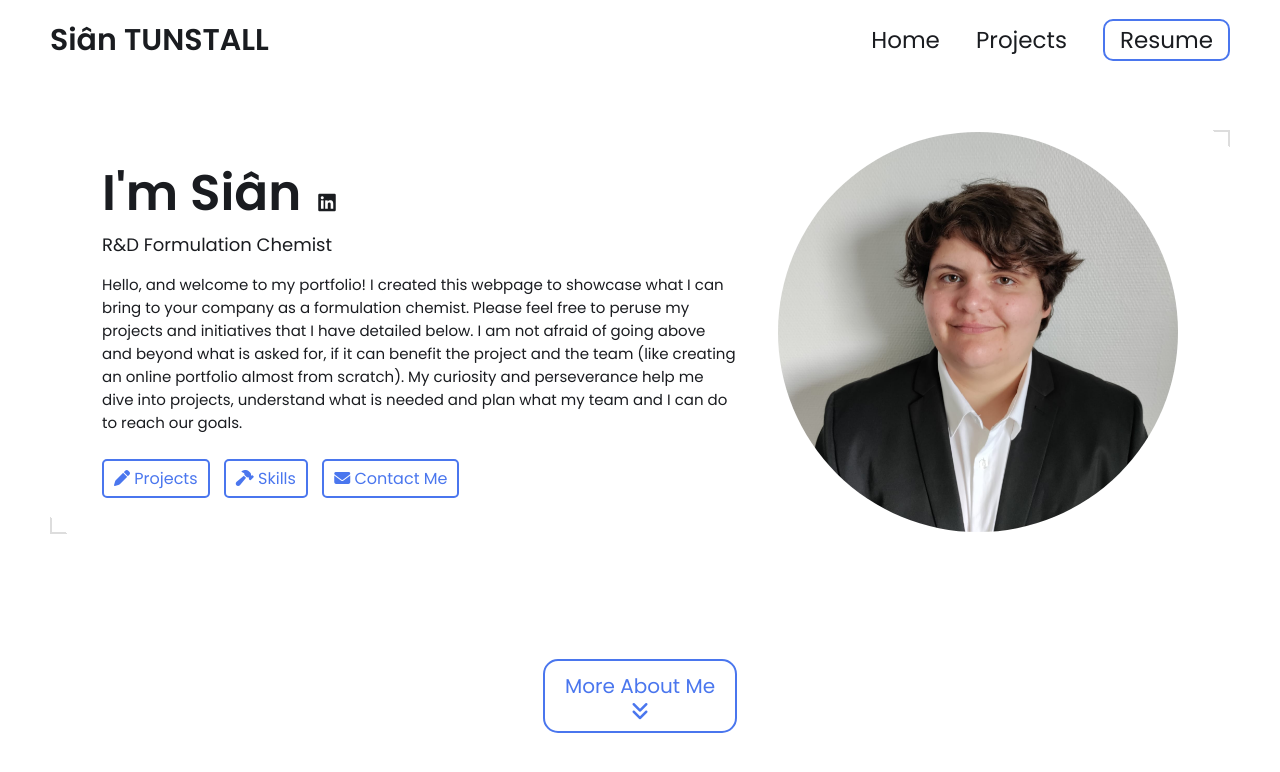
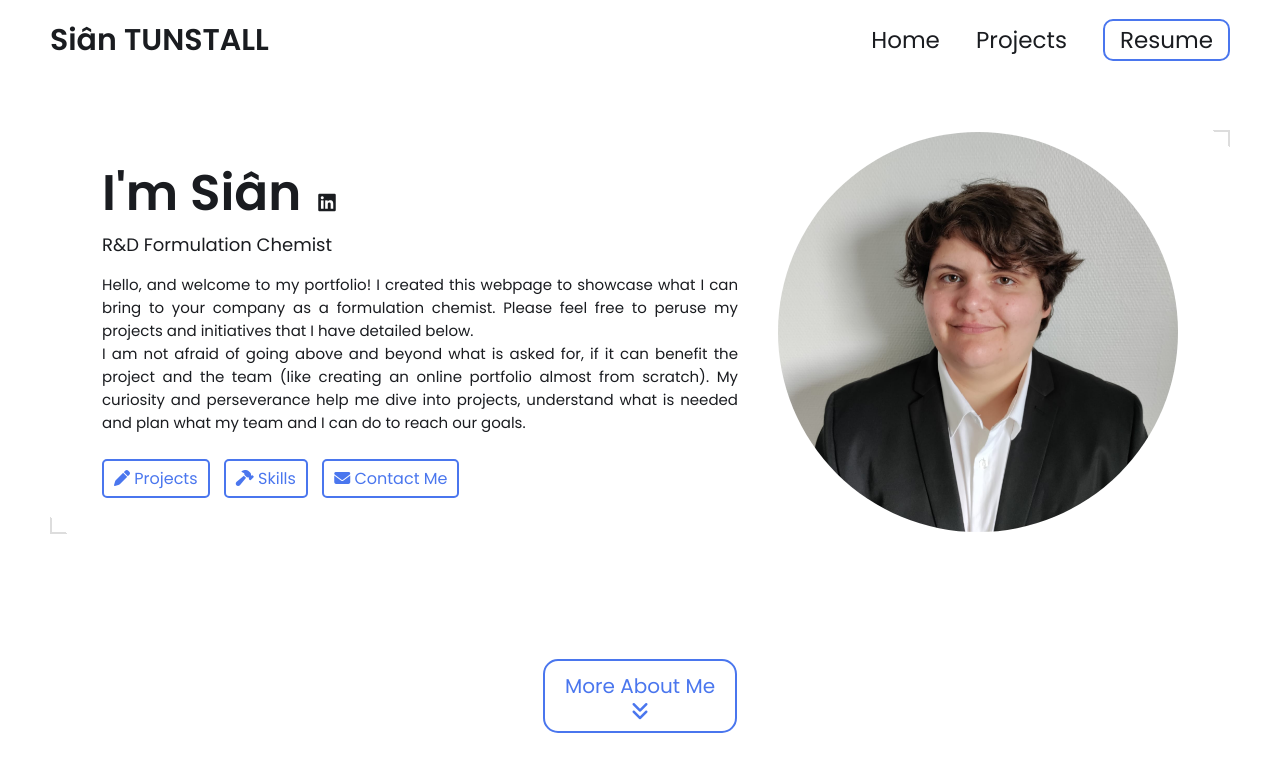
Before and after one commit to SmokyTrombone/smokytrombone.github.io, a Jekyll site: the page built from index.html, in a window 1280 px wide and 900 px high. Shown: the top 772 px of the window. Built offline with Jekyll 4.4.1, drawn with Linux system fonts in a browser that asks for light colours.

Commit message:
Update _config.yml
Justify

```diff
--- a/_config.yml
+++ b/_config.yml
@@ -15,10 +15,10 @@ title: Siân Tunstall's Portfolio # This is what shows up in the tab of the brow
 name: Siân TUNSTALL
 headline: R&D Formulation Chemist
 description: >- # dont remove this line. this will ignore all new lines until the next section
-  Hello, and welcome to my portfolio!
+ <p align="justify"> Hello, and welcome to my portfolio!
 
-  I created this webpage to showcase what I can bring to your company as a formulation chemist. Please feel free to peruse my projects and initiatives that I have detailed below.
-  I am not afraid of going above and beyond what is asked for, if it can benefit the project and the team (like creating an online portfolio almost from scratch). My curiosity and perseverance help me dive into projects, understand what is needed and plan what my team and I can do to reach our goals.
+  I created this webpage to showcase what I can bring to your company as a formulation chemist. Please feel free to peruse my projects and initiatives that I have detailed below.<br/>
+  I am not afraid of going above and beyond what is asked for, if it can benefit the project and the team (like creating an online portfolio almost from scratch). My curiosity and perseverance help me dive into projects, understand what is needed and plan what my team and I can do to reach our goals.</p>
 
 
 
```
